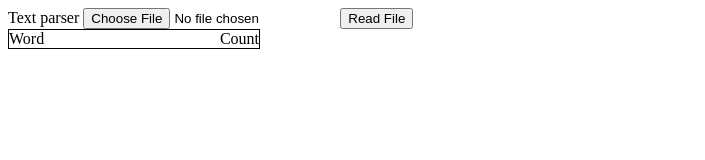
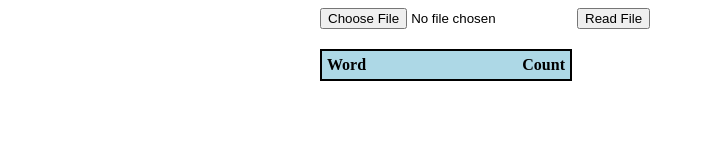
Before and after one commit to vla15/challenge_1, a website: page public/index.html in a window 1280 px wide. Shown: the whole page, without its empty margins (0-705 px from the left). Drawn offline with Linux system fonts and the light colour scheme.

Commit message:
adding more css styling to header

```diff
--- a/public/index.html
+++ b/public/index.html
@@ -1,14 +1,15 @@
 <!Doctype>
 <html>
 <link rel="stylesheet" href="style.css">
-<head>Text parser</head>
+<title>Text Parser</title>
+<head></head>
 <body>
   <input type="file" class="input-file">
   <button class="read">Read File</button>
   <div class="container">
     <div class="row">
-      <span>Word</span>
-      <span>Count</span>
+      <span><b>Word</b></span>
+      <span><b>Count</b></span>
     </div>
   </div>
 </body>
--- a/public/style.css
+++ b/public/style.css
@@ -1,11 +1,22 @@
+body {
+  margin-left: 25%;
+}
 .container {
   width: 250px;
   display: flex;
   flex-direction: column;
+  margin-top: 20px;
   border: 1px black solid;
 }
 
+.container > *:first-child {
+  background-color: lightblue;
+}
+
+
 .row {
     display: flex;
+    padding: 5px;
+    border: 1px black solid;
     justify-content: space-between
 }
```
